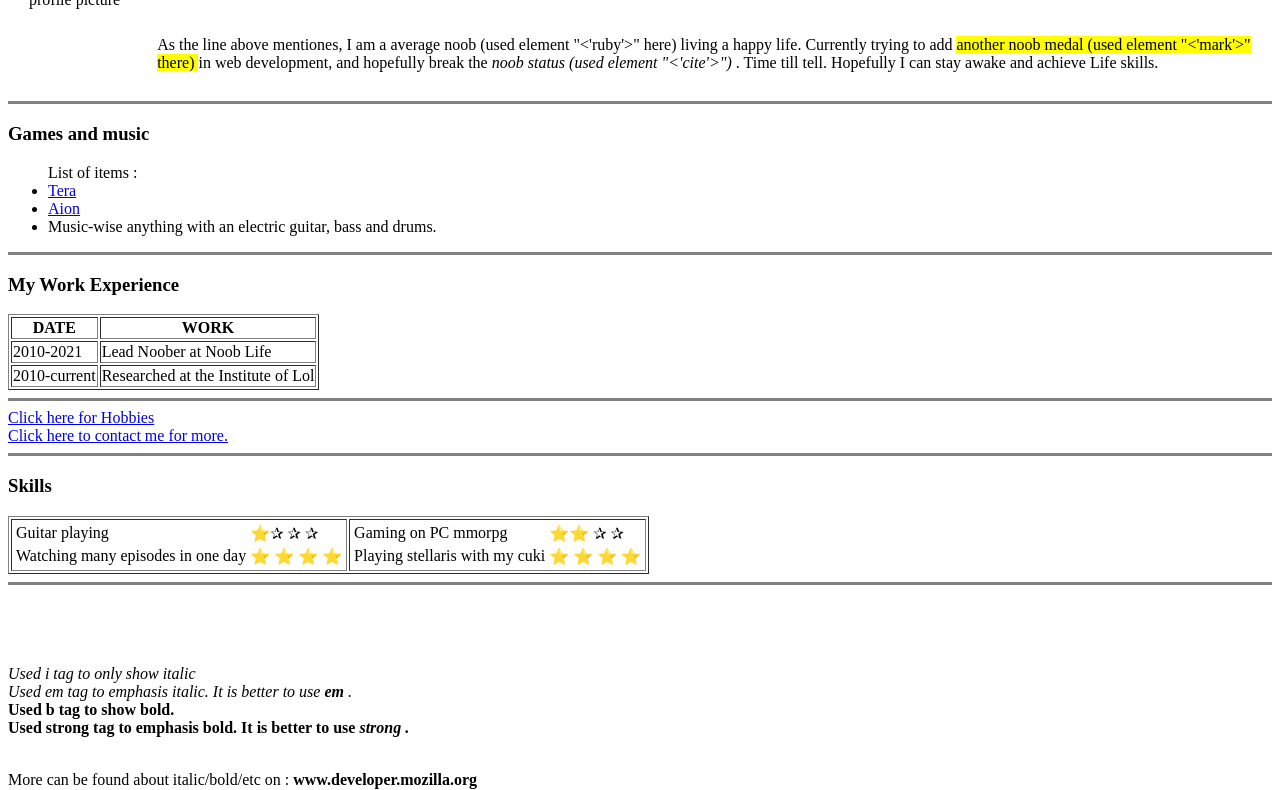
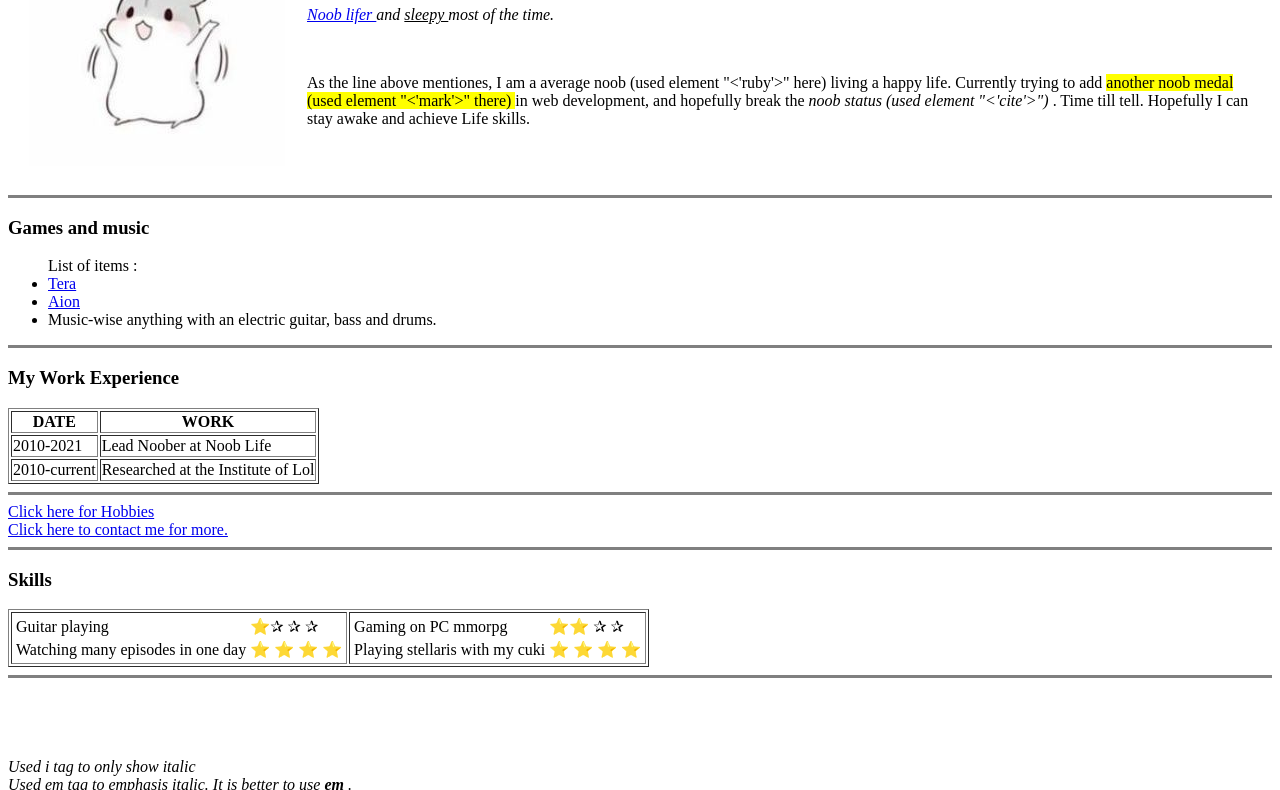
Before and after one commit to bitzusk/cv, a plain HTML site: page index.html in a window 1280 px wide. Shown: the part 119-909 px from the top of the page. Drawn offline with Linux system fonts and the light colour scheme.

Commit message:
image fix 2

```diff
--- a/index.html
+++ b/index.html
@@ -10,7 +10,7 @@
   <body>
     <table cellspacing="20">
       <tr>
-        <td><img src="Images/Index images/hamster.jpg" alt="Eamane profile picture"></td>
+        <td><img src="images/indeximages/hamster.jpg" alt="Eamane profile picture"></td>
         <td><h1> Linwelin E.  </h1>
     <p> <em> <a href="https://www.urbandictionary.com/define.php?term=Noob"> Noob lifer </a> and <u> sleepy </u> most of the time. </em> </p>
     <br>
```
